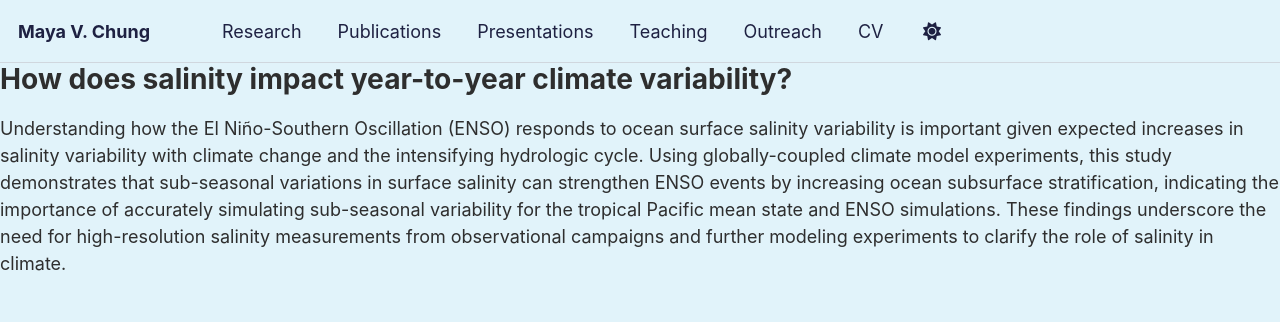
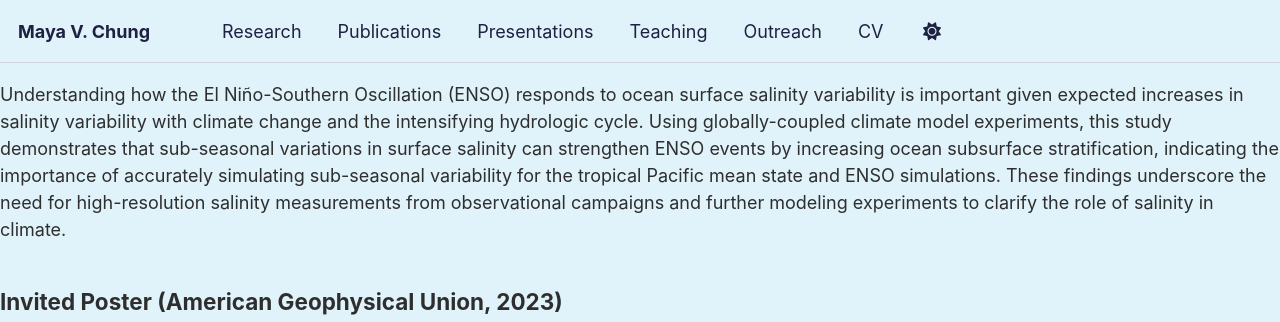
Before and after one commit to mayavchung/mayavchung.github.io, a Jekyll site: the page built from _research/salinity-enso.md, in a window 1280 px wide and 900 px high, cut to the strip 0-322 px from the top of the window. Built offline with Jekyll 4.4.1, drawn with Linux system fonts in a browser that asks for light colours; a script that is not in the unit is left out.

Commit message:
Update salinity-enso.md

```diff
--- a/_research/salinity-enso.md
+++ b/_research/salinity-enso.md
@@ -4,8 +4,6 @@ permalink: /research/salinity-enso/
 layout: default
 author_profile: true
 ---
-
-# How does salinity impact year-to-year climate variability?
 
 Understanding how the El Niño-Southern Oscillation (ENSO) responds to ocean surface salinity variability is important given expected increases in salinity variability with climate change and the intensifying hydrologic cycle. Using globally-coupled climate model experiments, this study demonstrates that sub-seasonal variations in surface salinity can strengthen ENSO events by increasing ocean subsurface stratification, indicating the importance of accurately simulating sub-seasonal variability for the tropical Pacific mean state and ENSO simulations. These findings underscore the need for high-resolution salinity measurements from observational campaigns and further modeling experiments to clarify the role of salinity in climate.
 
```
